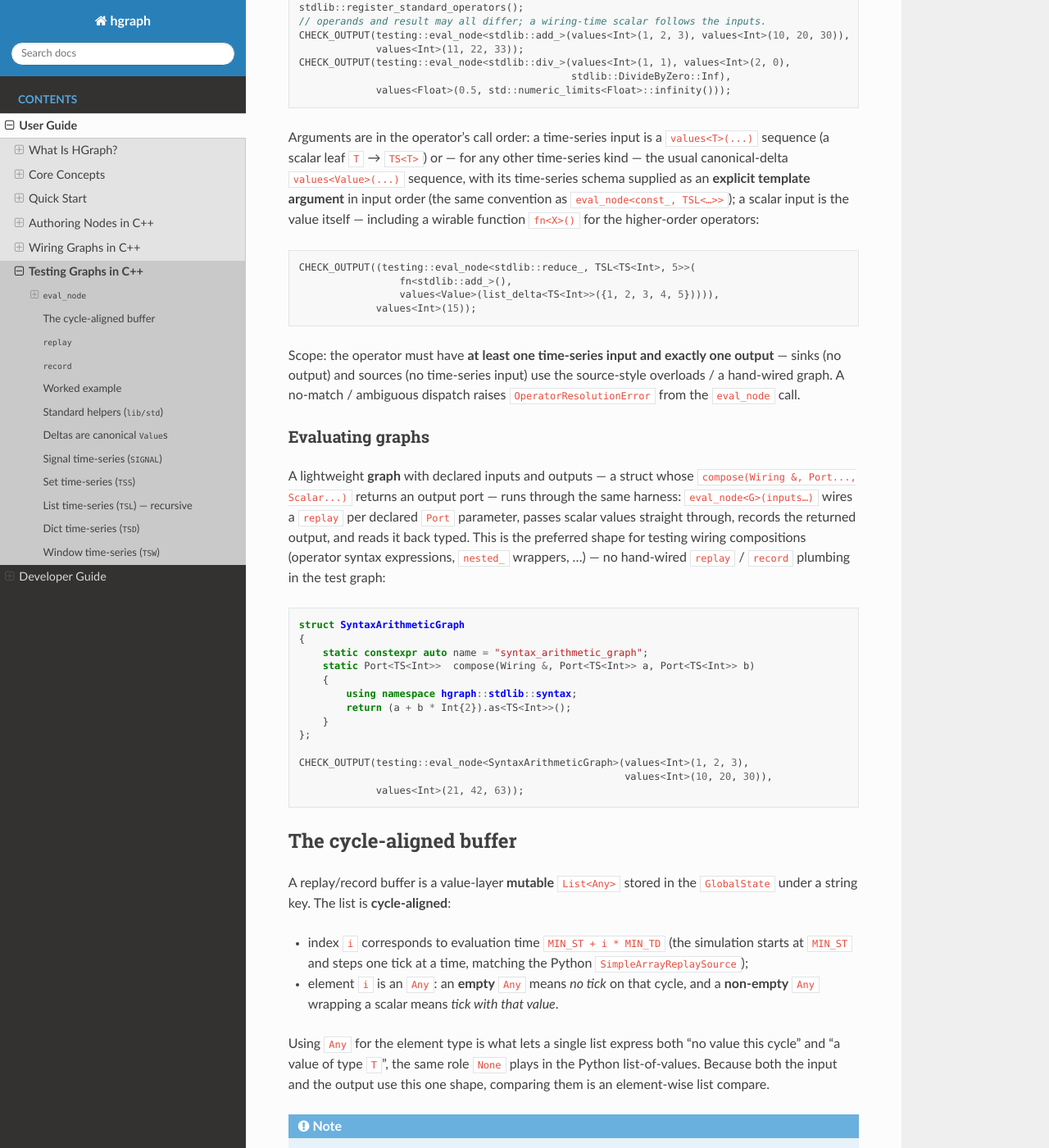
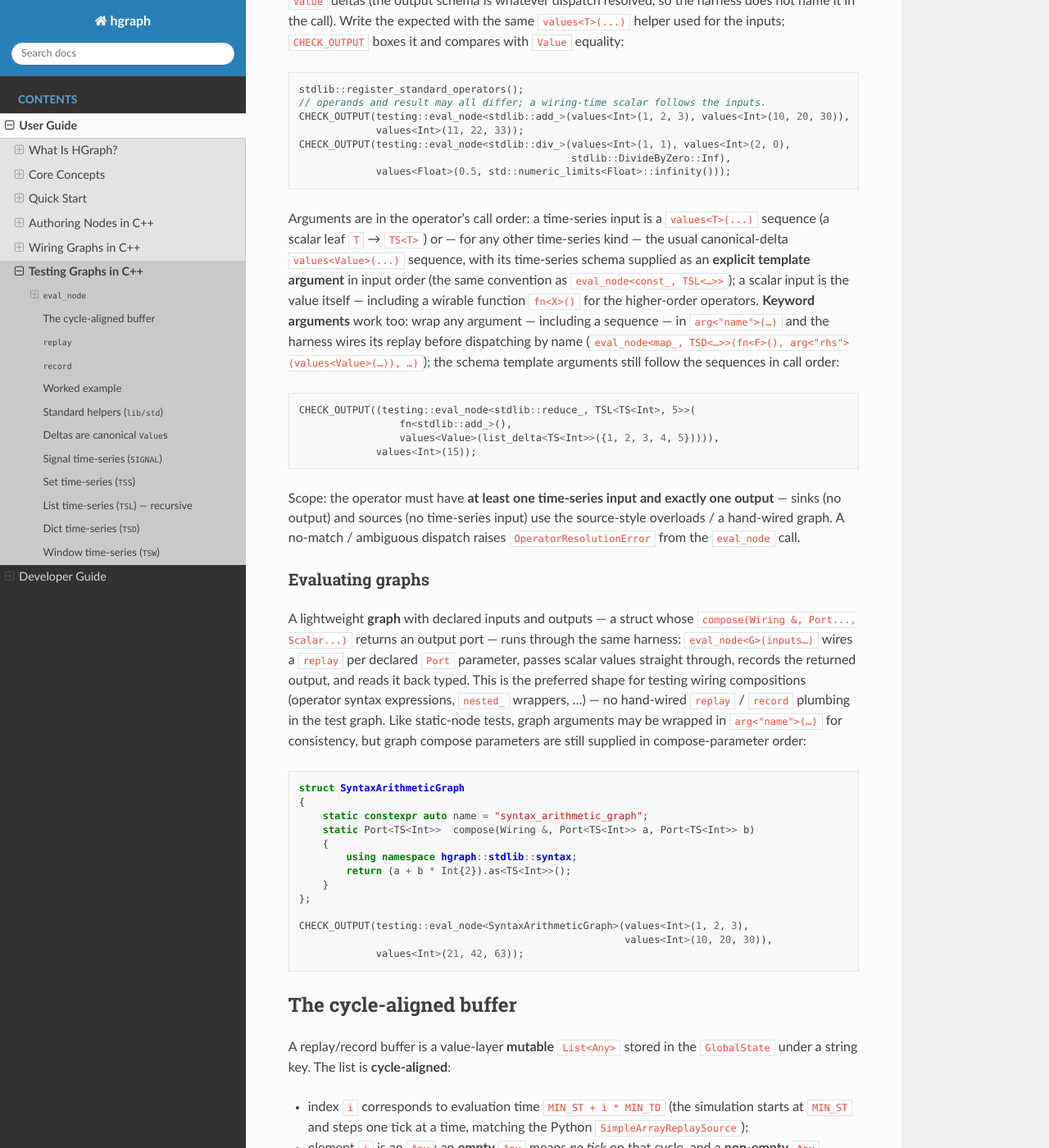
Before and after one commit to hhenson/hg_cpp, a Sphinx documentation site: the page built from docs/source/user_guide/testing_graphs_cpp.rst, in a window 1280 px wide and 1400 px high, scrolled down 2894 px. Shown: the whole window at 82% size. Built offline with Sphinx 7.4.7 and the Read the Docs theme 3.1.0, drawn with Linux system fonts in a browser that asks for light colours; some of the changed text lies outside the part shown.

Commit message:
Improve eval_node support for kwargs

```diff
--- a/docs/source/user_guide/testing_graphs_cpp.rst
+++ b/docs/source/user_guide/testing_graphs_cpp.rst
@@ -50,6 +50,9 @@ a ``std::vector<std::optional<T>>``; a scalar input is the value itself. Value t
 are inferred from the node's signature, and **every scalar value type** is supported
 (``bool``, the integer widths, ``float``/``double``, ``std::string``, …) — the
 harness plumbs values type-erased, so it is generic over the value type.
+For consistency with operator tests, any node argument may be wrapped as
+``arg<"name">(…)``; the wrapper is accepted and unwrapped by the harness, but static
+nodes are still wired in eval-parameter order.
 
 A node configured by a **scalar** takes the scalar after its inputs:
 
@@ -60,6 +63,9 @@ A node configured by a **scalar** takes the scalar after its inputs:
 
    CHECK_OUTPUT(testing::eval_node<Shift>({Int{1}, Int{2}, Int{3}}, Int{5}),
                 {Int{6}, Int{7}, Int{8}});
+   CHECK_OUTPUT(testing::eval_node<Shift>(arg<"in">(values<Int>(1, 2, 3)),
+                                          arg<"delta">(Int{5})),
+                values<Int>(6, 7, 8));
 
 A node with **multiple time-series inputs** takes one sequence per input. The first
 input may be a braced list (its type is inferred); later inputs are passed as
@@ -163,7 +169,11 @@ sequence (a scalar leaf ``T`` → ``TS<T>``) or — for any other time-series ki
 usual canonical-delta ``values<Value>(...)`` sequence, with its time-series schema
 supplied as an **explicit template argument** in input order (the same convention as
 ``eval_node<const_, TSL<…>>``); a scalar input is the value itself — including a
-wirable function ``fn<X>()`` for the higher-order operators:
+wirable function ``fn<X>()`` for the higher-order operators. **Keyword arguments**
+work too: wrap any argument — including a sequence — in ``arg<"name">(…)`` and the
+harness wires its replay before dispatching by name
+(``eval_node<map_, TSD<…>>(fn<F>(), arg<"rhs">(values<Value>(…)), …)``); the schema
+template arguments still follow the sequences in call order:
 
 .. code-block:: cpp
 
@@ -186,7 +196,9 @@ same harness: ``eval_node<G>(inputs…)`` wires a ``replay`` per declared ``Port
 parameter, passes scalar values straight through, records the returned output, and
 reads it back typed. This is the preferred shape for testing wiring compositions
 (operator syntax expressions, ``nested_`` wrappers, …) — no hand-wired
-``replay`` / ``record`` plumbing in the test graph:
+``replay`` / ``record`` plumbing in the test graph. Like static-node tests, graph
+arguments may be wrapped in ``arg<"name">(…)`` for consistency, but graph compose
+parameters are still supplied in compose-parameter order:
 
 .. code-block:: cpp
 
```
Also changed, not shown: 5 other files.
